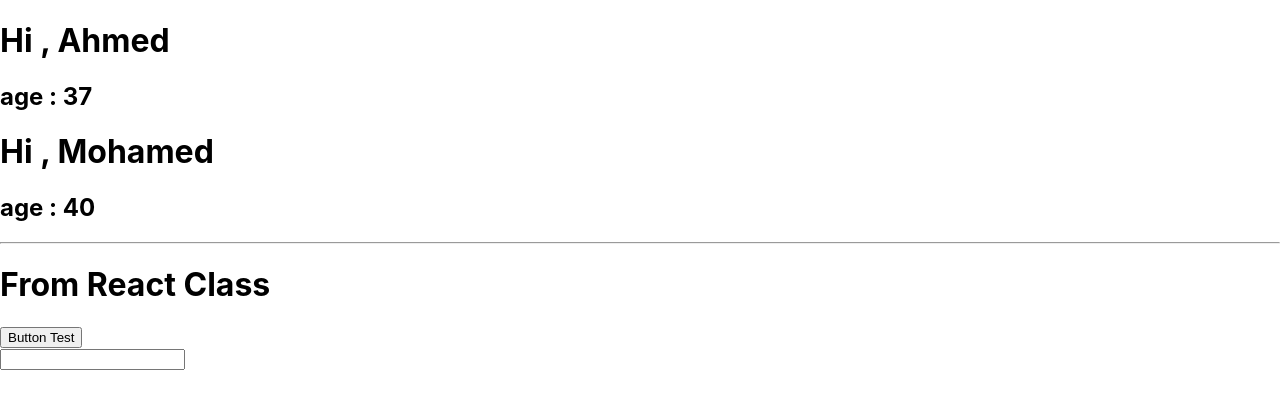
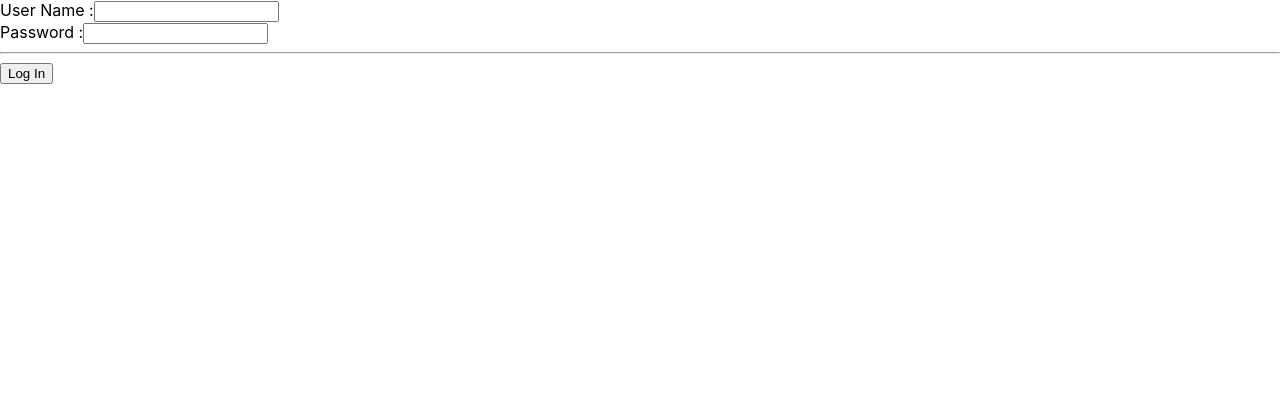
Before and after one commit to alMohamady/eact-app01, a React (Create React App) app: page / in a window 1280 px wide. Shown: the top 408 px of the page. Built offline with nearby package versions, Linux system fonts and the light colour scheme.

Commit message:
14 Using Forms in React

```diff
--- /dev/null
+++ b/src/componenets/MyForm.js
@@ -0,0 +1,43 @@
+import React from "react";
+
+
+class MyForm extends React.Component {
+   constructor(props){
+    super(props);
+    this.state ={
+        userName: '',
+        password: ''
+    }
+   }
+
+   setUserName = (val) => {
+       this.setState({userName: val})
+   }
+
+   setPassword = (val) => {
+    this.setState({password: val})
+   }
+
+   render() {
+      return (
+      <form onSubmit={(e) => { e.preventDefault(); }}>
+        <label>User Name :</label>
+        <input type="text"
+        onChange={(e) => this.setUserName(e.target.value)}></input>
+        <br />
+        <label>Password :</label>
+        <input type="text"
+        onChange={(e) => this.setPassword(e.target.value)}></input>
+        <hr />
+        <button type="submit" onClick={
+            () => {
+                console.log(this.state);
+            }
+        } > Log In </button>
+      </form>
+      );
+   }
+
+}
+
+export default MyForm;
--- a/src/index.js
+++ b/src/index.js
@@ -1,19 +1,15 @@
 import React from 'react';
 import ReactDOM from 'react-dom/client';
 import './index.css';
-import SyaHi from './componenets/MyCom';
-import MyComCls from './componenets/MyComCls';
-import reportWebVitals from './reportWebVitals';
+import MyForm from './componenets/MyForm';
+
 
 
 
 const root = ReactDOM.createRoot(document.getElementById('root'));
 root.render(
    <>
-      <SyaHi name="Ahmed" age ="37"/>
-      <SyaHi name="Mohamed" age ="40"/>
-      <hr />
-      <MyComCls name="Mohamed Salah" age="30" xyz="hhhh" />
+     <MyForm />
    </>
 );
 
```
